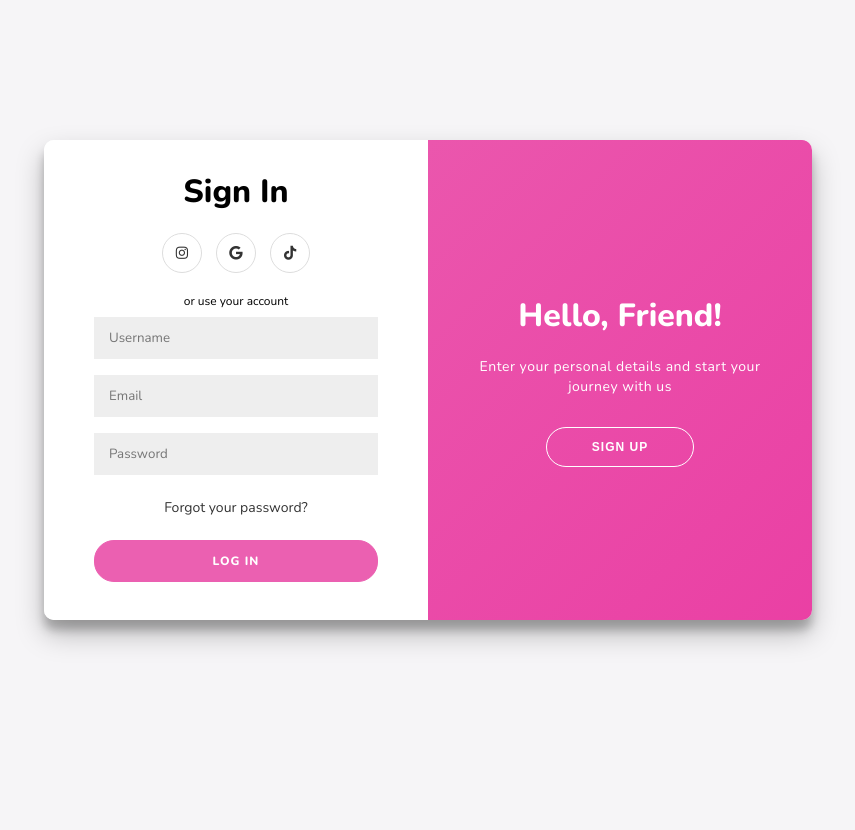
After one commit to RUKUNDO-Prince/vanessa-portfolio, a PHP site: page /auth/index.php in a window 1280 px wide. The commit adds this page. Shown: the whole page, without its empty margins (212-1067 px from the left). Run offline with PHP 8.4, Linux system fonts and the light colour scheme.

Commit message:
Some changes, not yet finished

```diff
--- /dev/null
+++ b/auth/index.php
@@ -0,0 +1,133 @@
+<?php include '../config/database.php'; ?>
+<?php
+  // SIGN UP
+  if (isset($_POST['signup'])) {
+    // FORM DATA VARIABLES
+    $name = htmlspecialchars($_POST['name']);
+    $email = htmlspecialchars($_POST['email']);
+    $password = htmlspecialchars($_POST['password']);
+
+    $sql = "INSERT INTO users (name, email, password) VALUES (:name, :email, :password)";
+    $stmt = $pdo -> prepare($sql);
+
+    // CORRECT THE FORM DATA
+    $stmt -> bindParam(':name', $name);
+    $stmt -> bindParam(':email', $email);
+    $stmt -> bindParam(':password', $password);
+
+    // EXECUTE THE SQL QUERY
+    $stmt -> execute();
+
+    // START SESSION AFTER SUBMISSION
+    session_start();
+    $_SESSION['name'] = $name;
+
+    // REDIRECT TO HOMEPAGE
+    header('location: ../todo/index.php');
+  }
+
+
+
+  // SIGN IN
+  if ($_SERVER['REQUEST_METHOD'] == 'POST') {
+    // Retrieve the email and password from the form
+    $name = $_POST['name'];
+    $email = $_POST['email'];
+    $password = $_POST['password'];
+
+    // Prepare the SQL query
+    $query = "SELECT * FROM users WHERE email = ? AND password = ?";
+    $stmt = $pdo->prepare($query);
+
+    // Bind the parameters
+    $stmt->bindParam(1, $email);
+    $stmt->bindParam(2, $password);
+
+    // Execute the query
+    $stmt->execute();
+
+    // Check if the query returned a row
+    if ($stmt->rowCount() == 1) {
+        // Authentication successful
+        session_start();
+        $_SESSION['name'] = $name;
+        header('location: ../todo/');
+    } else {
+        // Authentication failed
+        echo "Invalid email or password";
+    }
+    } else {
+    // Check if the user is already logged in
+    session_start();
+    if (isset($_SESSION['name'])) {
+        // User is already logged in
+        echo "Welcome, " . $_SESSION['name'];
+    }
+  }
+?>
+
+<!DOCTYPE html>
+<html lang="en">
+  <head>
+    <meta charset="UTF-8" />
+    <meta name="viewport" content="width=device-width, initial-scale=1.0" />
+    <link
+      rel="stylesheet"
+      href="https://cdnjs.cloudflare.com/ajax/libs/font-awesome/5.15.1/css/all.min.css"
+      integrity="sha512-+4zCK9k+qNFUR5X+cKL9EIR+ZOhtIloNl9GIKS57V1MyNsYpYcUrUeQc9vNfzsWfV28IaLL3i96P9sdNyeRssA=="
+      crossorigin="anonymous"
+    />
+    <link rel="stylesheet" href="style.css" />
+    <title>AUTHENTICATION</title>
+  </head>
+  <body>
+    <div class="container" id="container">
+      <div class="form-container sign-up-container">
+        <form method="POST">
+          <h1>Sign Up</h1>
+          <div class="social-container">
+            <a href="#" class="social"><i class="fab fa-instagram"></i></a>
+            <a href="#" class="social"><i class="fab fa-google"></i></a>
+            <a href="#" class="social"><i class="fab fa-tiktok"></i></a>
+          </div>
+          <span>or use your email for registration</span>
+          <input type="text" name="name" placeholder="Name" />
+          <input type="email" name="email" placeholder="Email" />
+          <input type="password" name="password" placeholder="Password" />
+          <input type="submit" name="signup" value="Sign Up">
+        </form>
+      </div>
+      <div class="form-container sign-in-container">
+        <form method="POST">
+          <h1>Sign In</h1>
+          <div class="social-container">
+            <a href="#" class="social"><i class="fab fa-instagram"></i></a>
+            <a href="#" class="social"><i class="fab fa-google"></i></a>
+            <a href="#" class="social"><i class="fab fa-tiktok"></i></a>
+          </div>
+          <span>or use your account</span>
+          <input type="text" name="name" placeholder="Username" />
+          <input type="email" name="email" placeholder="Email" />
+          <input type="password" name="password" placeholder="Password" />
+          <a href="#">Forgot your password?</a>
+          <input type="submit" name="login" value="Log In">
+        </form>
+      </div>
+      <div class="overlay-container">
+        <div class="overlay">
+          <div class="overlay-panel overlay-left">
+            <h1>Welcome Back!</h1>
+            <p>Please login with your personal info</p>
+            <button class="ghost" id="signIn">Sign In</button>
+          </div>
+          <div class="overlay-panel overlay-right">
+            <h1>Hello, Friend!</h1>
+            <p>Enter your personal details and start your journey with us</p>
+            <button class="ghost" id="signUp">Sign Up</button>
+          </div>
+        </div>
+      </div>
+    </div>
+    <script src="script.js"></script>
+  </body>
+</html>
--- /dev/null
+++ b/auth/script.js
@@ -0,0 +1,11 @@
+const signUpButton = document.getElementById("signUp");
+const signInButton = document.getElementById("signIn");
+const container = document.getElementById("container");
+
+signUpButton.addEventListener("click", () => {
+  container.classList.add("right-panel-active");
+});
+
+signInButton.addEventListener("click", () => {
+  container.classList.remove("right-panel-active");
+});
--- /dev/null
+++ b/auth/style.css
@@ -0,0 +1,344 @@
+@import url("https://fonts.googleapis.com/css2?family=Nunito:wght@400;800&display=swap");
+
+:root {
+  --main-color: #eb60b1;
+  --secondary-color: #EA40A4;
+  --gradient: linear-gradient(
+    135deg,
+    var(--main-color),
+    var(--secondary-color)
+  );
+}
+
+* {
+  box-sizing: border-box;
+}
+
+body {
+  background: #f6f5f7;
+  font-family: "Nunito", sans-serif;
+  display: flex;
+  flex-direction: column;
+  align-items: center;
+  justify-content: center;
+  min-height: 100vh;
+  margin: 1rem 0;
+}
+
+h1 {
+  font-weight: bold;
+  margin: 0;
+}
+
+p {
+  font-size: 14px;
+  font-weight: 100;
+  line-height: 20px;
+  letter-spacing: 0.5px;
+  margin: 20px 0 30px;
+}
+
+.social-container {
+  margin: 20px 0;
+}
+
+.social-container a {
+  border: 1px solid #dddddd;
+  border-radius: 50%;
+  display: inline-flex;
+  justify-content: center;
+  align-items: center;
+  margin: 0 5px;
+  height: 40px;
+  width: 40px;
+}
+
+span {
+  font-size: 12px;
+}
+
+a {
+  color: #333;
+  font-size: 14px;
+  text-decoration: none;
+  margin: 15px 0;
+}
+
+button {
+  cursor: pointer;
+  border-radius: 20px;
+  border: 1px solid var(--main-color);
+  background: var(--main-color);
+  color: #fff;
+  font-size: 12px;
+  font-weight: bold;
+  padding: 12px 45px;
+  letter-spacing: 1px;
+  text-transform: uppercase;
+  transition: transform 80ms ease-out;
+}
+
+
+button.ghost {
+  background-color: transparent;
+  border-color: #fff;
+}
+
+button.ghost:hover {
+  background: #fff;
+  color: var(--secondary-color);
+}
+
+form {
+  background-color: #fff;
+  display: flex;
+  align-items: center;
+  justify-content: center;
+  flex-direction: column;
+  padding: 0 50px;
+  height: 100%;
+  text-align: center;
+}
+
+input {
+  background-color: #eee;
+  border: none;
+  padding: 12px 15px;
+  margin: 8px 0;
+  width: 100%;
+  font-family: inherit;
+}
+
+input[type=submit] {
+  cursor: pointer;
+  border-radius: 20px;
+  border: 1px solid var(--main-color);
+  background: var(--main-color);
+  color: #fff;
+  font-size: 12px;
+  font-weight: bold;
+  padding: 12px 45px;
+  letter-spacing: 1px;
+  text-transform: uppercase;
+  transition: transform 80ms ease-out;
+}
+
+input[type=submit]:hover {
+  background: var(--secondary-color);
+}
+
+input[type=submit]:active {
+  transform: scale(0.95);
+}
+
+input[type=submit]:focus {
+  outline: none;
+}
+
+.container {
+  background-color: #fff;
+  border-radius: 10px;
+  box-shadow: 0 14px 28px rgba(0, 0, 0, 0.25), 0 10px 10px rgba(0, 0, 0, 0.22);
+  position: relative;
+  overflow: hidden;
+  height: 768px;
+  width: 480px;
+  max-width: 100%;
+}
+
+.form-container {
+  position: absolute;
+  top: 0;
+  width: 100%;
+  transition: all 0.6s ease-in-out;
+}
+
+.sign-in-container {
+  top: 0;
+  height: 50%;
+  z-index: 2;
+}
+
+.container.right-panel-active .sign-in-container {
+  transform: translateY(100%);
+}
+
+.sign-up-container {
+  top: 0;
+  height: 50%;
+  opacity: 0;
+  z-index: 1;
+}
+
+.container.right-panel-active .sign-up-container {
+  transform: translateY(100%);
+  opacity: 1;
+  z-index: 5;
+  animation: show 0.6s;
+}
+
+@keyframes show {
+  0%,
+  49.99% {
+    opacity: 0;
+    z-index: 1;
+  }
+  50%,
+  100% {
+    opacity: 1;
+    z-index: 5;
+  }
+}
+
+.overlay-container {
+  position: absolute;
+  left: 0;
+  top: 50%;
+  height: 50%;
+  width: 100%;
+  overflow: hidden;
+  transition: transform 0.6s ease-in-out;
+  z-index: 100;
+}
+
+.container.right-panel-active .overlay-container {
+  transform: translateY(-100%);
+}
+
+.overlay {
+  background: var(--secondary-color);
+  background: var(--gradient);
+  background-repeat: no-repeat;
+  background-size: cover;
+  background-position: 0 0;
+  color: #fff;
+  position: relative;
+  top: -100%;
+  width: 100%;
+  height: 200%;
+  transform: translateY(0);
+  transition: transform 0.6s ease-in-out;
+}
+
+.container.right-panel-active .overlay {
+  transform: translateY(50%);
+}
+
+.overlay-panel {
+  position: absolute;
+  display: flex;
+  align-items: center;
+  justify-content: center;
+  flex-direction: column;
+  padding: 0 40px;
+  text-align: center;
+  left: 0;
+  width: 100%;
+  height: 50%;
+  transform: translateY(0);
+  transition: transform 0.6s ease-in-out;
+}
+
+.overlay-left {
+  transform: translateY(-20%);
+}
+
+.container.right-panel-active .overlay-left {
+  transform: translateY(0);
+}
+
+.overlay-right {
+  bottom: 0;
+  transform: translateY(0);
+}
+
+.container.right-panel-active .overlay-right {
+  transform: translateY(20%);
+}
+
+@media (min-width: 768px) {
+  body {
+    margin: -20px 0 50px;
+  }
+
+  .container {
+    width: 768px;
+    max-width: 100%;
+    height: 480px;
+  }
+
+  .form-container {
+    top: 0;
+    height: 100%;
+    width: 50%;
+  }
+
+  .sign-in-container {
+    left: 0;
+    width: 50%;
+    height: 100%;
+  }
+
+  .container.right-panel-active .sign-in-container {
+    transform: translateX(100%);
+  }
+
+  .sign-up-container {
+    left: 0;
+    width: 50%;
+    height: 100%;
+  }
+
+  .container.right-panel-active .sign-up-container {
+    transform: translateX(100%);
+  }
+
+  .overlay-container {
+    left: 50%;
+    top: 0;
+    height: 100%;
+    width: 50%;
+  }
+
+  .container.right-panel-active .overlay-container {
+    transform: translateX(-100%);
+  }
+
+  .overlay {
+    top: 0;
+    left: -100%;
+    height: 100%;
+    width: 200%;
+    transform: translateX(0);
+  }
+
+  .container.right-panel-active .overlay {
+    transform: translateX(50%);
+  }
+
+  .overlay-panel {
+    top: 0;
+    height: 100%;
+    width: 50%;
+    transform: translateX(0);
+  }
+
+  .overlay-left {
+    transform: translateX(-20%);
+  }
+
+  .container.right-panel-active .overlay-left {
+    transform: translateX(0);
+  }
+
+  .overlay-right {
+    right: 0;
+    top: 0;
+    left: 50%;
+    transform: translateX(0);
+  }
+
+  .container.right-panel-active .overlay-right {
+    transform: translateX(20%);
+  }
+}
--- /dev/null
+++ b/config/database.php
@@ -0,0 +1,15 @@
+<?php
+    $host = 'localhost';
+    $user = 'root';
+    $pass = '';
+    $db = 'todo_db';
+
+    // SET DSN AND CONNECT TO DB
+    // $dsn = 'mysql:host=' . $host . ';dbname=' . $db;  OR
+
+    $dsn = "mysql:host=localhost;dbname=todo_db;charset=utf8mb4";
+    $pdo = new PDO($dsn, $user, $pass);
+
+    // PDO ERROR MODE TO EXCEPTION
+    $pdo -> setAttribute(PDO::ATTR_ERRMODE, PDO::ERRMODE_EXCEPTION);
+?>
```
Also changed, not shown: todo/index.php (renamed from index.html, +58 -4 lines), todo/style.css (renamed from main.css, +12 -1 lines), todo/main.js (renamed from main.js).
